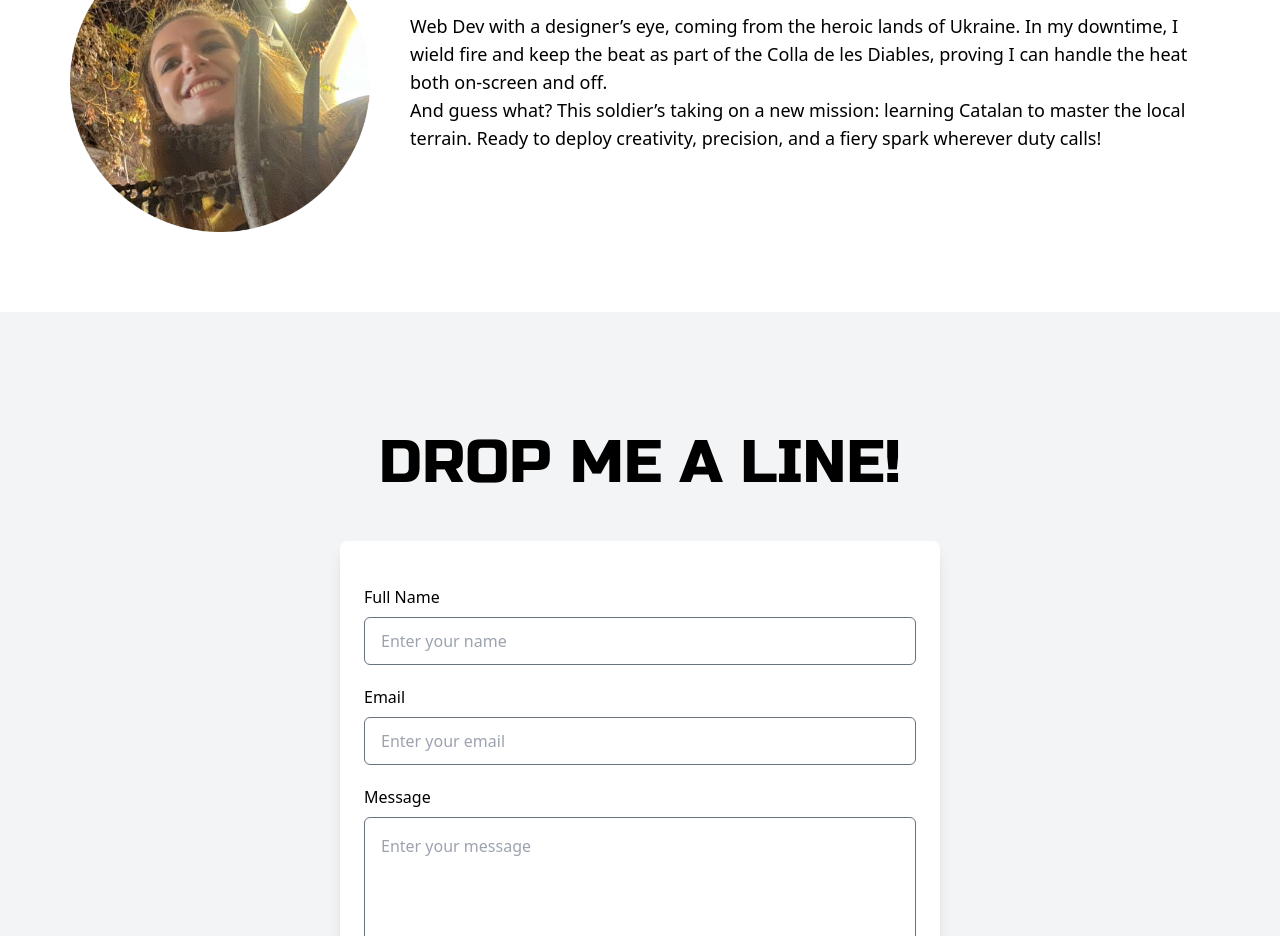
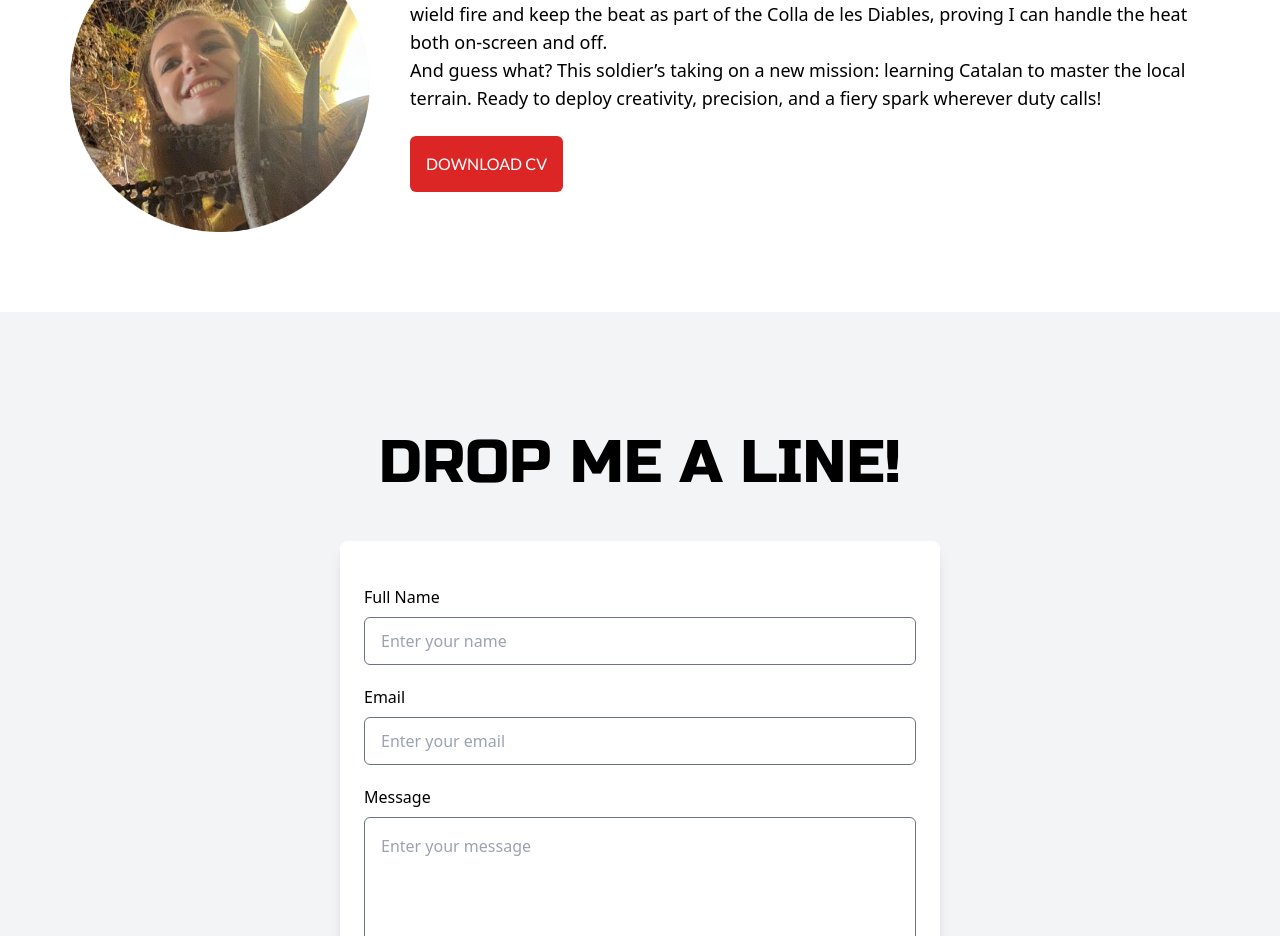
Before and after one commit to SeggyFault/SeggyFault.github.io, a React (Vite) app: page / in a window 1280 px wide. Shown: the part 3760-4696 px from the top of the page. Built offline with nearby package versions, Linux system fonts and the light colour scheme.

Commit message:
feat: add download cv button

```diff
--- a/src/components/About.jsx
+++ b/src/components/About.jsx
@@ -1,3 +1,5 @@
+import DownloadButton from "../components/DownloadButton";
+
 const About = () => {
   return (
     <div className="flex flex-col items-center justify-center gap-10 md:flex-row">
@@ -9,6 +11,7 @@ const About = () => {
       <div className="text-lg">
         <p>Web Dev with a designer’s eye, coming from the heroic lands of Ukraine. In my downtime, I wield fire and keep the beat as part of the Colla de les Diables, proving I can handle the heat both on-screen and off.</p>
         <p>And guess what? This soldier’s taking on a new mission: learning Catalan to master the local terrain. Ready to deploy creativity, precision, and a fiery spark wherever duty calls!</p>
+        <DownloadButton />
       </div>
 
     </div>
--- a/src/components/Button.jsx
+++ b/src/components/Button.jsx
@@ -1,8 +1,8 @@
-const Button = ({ icon: Icon, label, href, className}) => {
+const Button = ({ icon: Icon, label, href, className, isDownload = false}) => {
   return (
     <button className={`flex items-center justify-center gap-2 px-4 py-2 text-base uppercase rounded-lg font-lato ${className}`}>
       {Icon && <Icon className="text-white" />}
-      <a href={href} target="_blank" >{label}</a>
+      <a href={href} target="_blank" download={isDownload ? true : undefined} >{label}</a>
     </button>
   );
 };
--- /dev/null
+++ b/src/components/DownloadButton.jsx
@@ -0,0 +1,15 @@
+import React from "react";
+import Button from "./Button";
+
+const DownloadButton = () => {
+  return (
+    <Button
+      label="Download CV"
+      href="/docs/CV_Frontend_Masiukevych.pdf"
+      className="mt-6 text-base text-white uppercase bg-red-600 rounded-md cursor-pointer hover:bg-red-700 h-14"
+      isDownload={true}
+    />
+  );
+};
+
+export default DownloadButton;
```
Also changed, not shown: 1 other file (tests, documents, lock files or other folders).
